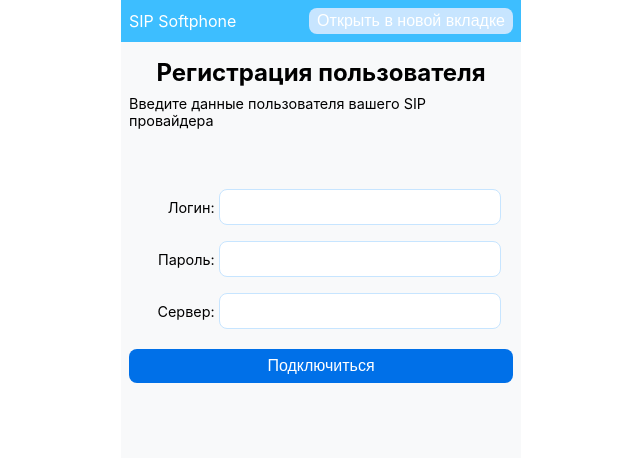
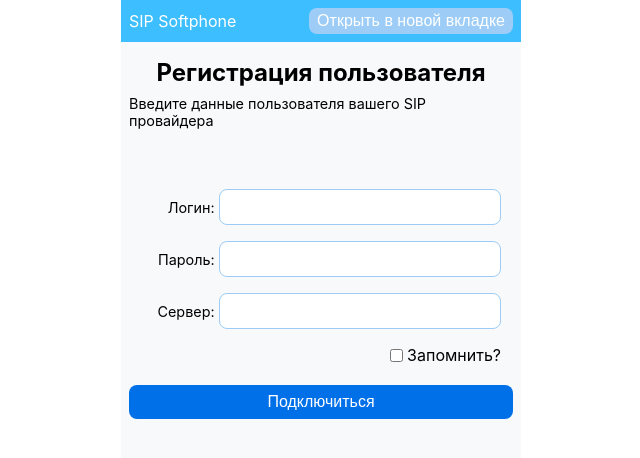
Before and after one commit to vladkoncha/sip-softphone-extension, a Next.js app: page / in a window 1280 px wide. Shown: the top 458 px of the page, without its empty margins (319-959 px from the left). Built offline with nearby package versions, Linux system fonts and the light colour scheme.

Commit message:
save login info to session storage

```diff
--- a/app/store/user-agent-store.js
+++ b/app/store/user-agent-store.js
@@ -1,4 +1,3 @@
-// MobXStore.js
 import JsSIP from "jssip";
 import { makeAutoObservable } from "mobx";
 import { REGISTRATION_ERROR } from "./errors";
@@ -8,6 +7,7 @@ export class UserAgentStore {
   userAgent = null;
   errorMessage = "";
   navigate = null;
+  #userLoginInfo = null;
 
   constructor() {
     makeAutoObservable(this);
@@ -17,16 +17,18 @@ export class UserAgentStore {
     this.navigate = navigate;
   }
 
-  setUserAgent(userAgent) {
+  #setUserAgent(userAgent) {
     this.userAgent = userAgent;
   }
 
-  clearError() {
+  #clearError() {
     this.errorMessage = "";
   }
 
-  registerUserAgent({ login, password, server }) {
-    this.clearError();
+  registerUserAgent({ login, password, server, remember }) {
+    this.#clearError();
+
+    this.#userLoginInfo = { login, password, server, remember };
 
     const socket = new JsSIP.WebSocketInterface(`wss:/${server}`);
     const configuration = {
@@ -43,20 +45,20 @@ export class UserAgentStore {
       return;
     }
 
-    userAgent.on("connected", this.handleConnected);
-    userAgent.on("disconnected", this.handleDisconnected);
-    userAgent.on("registered", this.handleRegistered);
-    userAgent.on("registrationFailed", this.handleRegistrationFailed);
+    userAgent.on("connected", this.#handleConnected);
+    userAgent.on("disconnected", this.#handleDisconnected);
+    userAgent.on("registered", this.#handleRegistered);
+    userAgent.on("registrationFailed", this.#handleRegistrationFailed);
 
-    this.setUserAgent(userAgent);
+    this.#setUserAgent(userAgent);
     this.userAgent.start();
   }
 
-  handleConnected = (e) => {
+  #handleConnected = (e) => {
     console.log("Connected to SIP server", e);
   };
 
-  handleDisconnected = (e) => {
+  #handleDisconnected = (e) => {
     if (e.error) {
       this.errorMessage = REGISTRATION_ERROR;
       this.userAgent.stop();
@@ -64,12 +66,19 @@ export class UserAgentStore {
     console.log("Disconnected from SIP server", e);
   };
 
-  handleRegistered = (e) => {
+  #handleRegistered = (e) => {
     console.log("Registered with SIP server", e);
+    if (this.#userLoginInfo?.remember) {
+      // @ts-ignore
+      sessionStorage.setItem(
+        "userLoginInfo",
+        JSON.stringify(this.#userLoginInfo)
+      );
+    }
     this.navigate(HOME_PAGE);
   };
 
-  handleRegistrationFailed = (e) => {
+  #handleRegistrationFailed = (e) => {
     this.errorMessage = REGISTRATION_ERROR;
     console.log("Registration failed with SIP server", e);
   };
--- a/components/registration-form/index.js
+++ b/components/registration-form/index.js
@@ -9,25 +9,34 @@ export const RegistrationForm = observer(() => {
     login: "",
     password: "",
     server: "",
+    remember: false,
   });
   const [error, setError] = useState("");
   const userAgentStore = useUserAgent();
+  const [isLoading, setIsLoading] = useState(false);
 
   useEffect(() => {
     if (userAgentStore.errorMessage) {
       setError(userAgentStore.errorMessage);
+      setIsLoading(false);
     } else {
       setError("");
     }
   }, [userAgentStore.errorMessage]);
 
   const handleChange = (event) => {
-    const { name, value } = event.target;
-    setUserData({ ...userData, [name]: value });
+    const { name, value, type } = event.target;
+
+    if (type === "checkbox") {
+      setUserData({ ...userData, [name]: event.target.checked });
+    } else {
+      setUserData({ ...userData, [name]: value });
+    }
   };
 
   const handleSubmit = (event) => {
     event.preventDefault();
+    setIsLoading(true);
 
     userAgentStore.registerUserAgent(userData);
   };
@@ -77,8 +86,18 @@ export const RegistrationForm = observer(() => {
               required
             />
           </div>
+          <div className={styles["form-item-remember"]}>
+            <input
+              type="checkbox"
+              id="remember"
+              name="remember"
+              checked={userData.remember}
+              onChange={handleChange}
+            />
+            <label htmlFor="remember">Запомнить?</label>
+          </div>
         </div>
-        <button className={styles["button"]} type="submit">
+        <button className={styles["button"]} type="submit" disabled={isLoading}>
           Подключиться
         </button>
       </form>
--- a/components/registration-form/styles.module.css
+++ b/components/registration-form/styles.module.css
@@ -61,6 +61,14 @@
   flex-grow: 1;
 }
 
+.form-item-remember {
+  display: flex;
+  gap: 0.25rem;
+  align-items: center;
+
+  margin-left: auto;
+}
+
 .button {
   padding: 0.5rem 0.75rem;
 
@@ -84,3 +92,9 @@
 .button:active {
   transform: scale(99%);
 }
+
+.button:disabled {
+  cursor: not-allowed;
+
+  background-color: var(--secondary-color);
+}
--- a/pages/index.js
+++ b/pages/index.js
@@ -5,9 +5,24 @@ import { RegistrationPage } from "../components/pages/registration-page";
 import { useRouter } from "../app/router/router";
 import { HOME_PAGE, REGISTRATION_PAGE } from "../app/router/routes";
 import { HomePage } from "../components/pages/home-page";
+import { useEffect } from "react";
+import { useUserAgent } from "../app/store/user-agent-provider";
 
 export default function Home() {
   const router = useRouter();
+  const userAgentStore = useUserAgent();
+
+  useEffect(() => {
+    // @ts-ignore
+    const userLoginInfoString = sessionStorage.getItem("userLoginInfo");
+    if (userLoginInfoString) {
+      const userLoginInfo = JSON.parse(userLoginInfoString);
+      // Use the retrieved user login info as needed
+      userAgentStore.registerUserAgent(userLoginInfo);
+    }
+
+    // eslint-disable-next-line react-hooks/exhaustive-deps
+  }, []);
 
   return (
     <div className={styles["page-container"]}>
--- a/styles/globals.css
+++ b/styles/globals.css
@@ -1,7 +1,7 @@
 :root {
   --border-radius: 0.5rem;
   --main-color: #0070e8;
-  --secondary-color: #c7e5ff;
+  --secondary-color: #9dcdf7;
   --accent-color: #e79107;
   --background-color: #f8f9fa;
   --error-red: #de0000;
```
